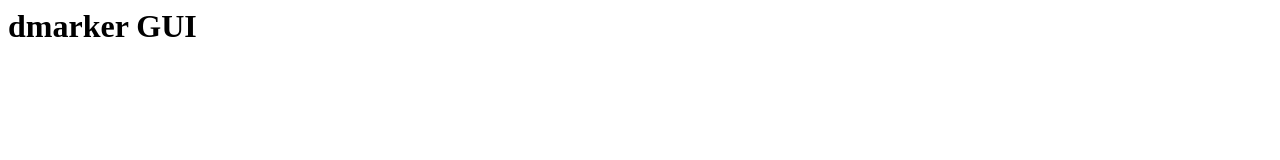
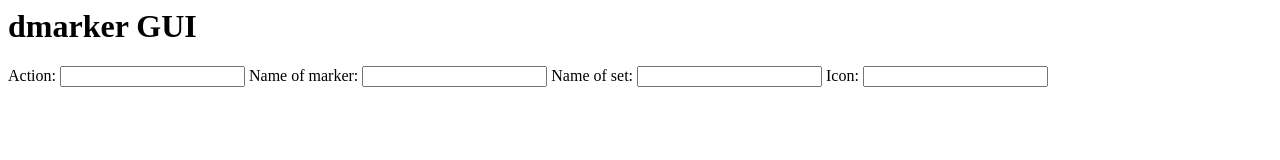
Before and after one commit to KylePRowe/dmarker-gui, a plain HTML site: page index.html in a window 1280 px wide. Drawn offline with Linux system fonts and the light colour scheme.

Commit message:
Added form

```diff
--- a/index.html
+++ b/index.html
@@ -1 +1,12 @@
 <h1>dmarker GUI</h1>
+
+<form>
+  <label for="action">Action: </label>
+  <input type="text" id="action" name="action"/>
+  <label for="marker_name">Name of marker: </label>
+  <input type="text" id="marker_name" name="name_of_marker"/>
+  <label for="set_name">Name of set: </label>
+  <input type="select" id="set_name" name="set_name"/>
+  <label for="icon">Icon: </label>
+  <input type="select" id="icon" name="icon"/>
+</form>
```
